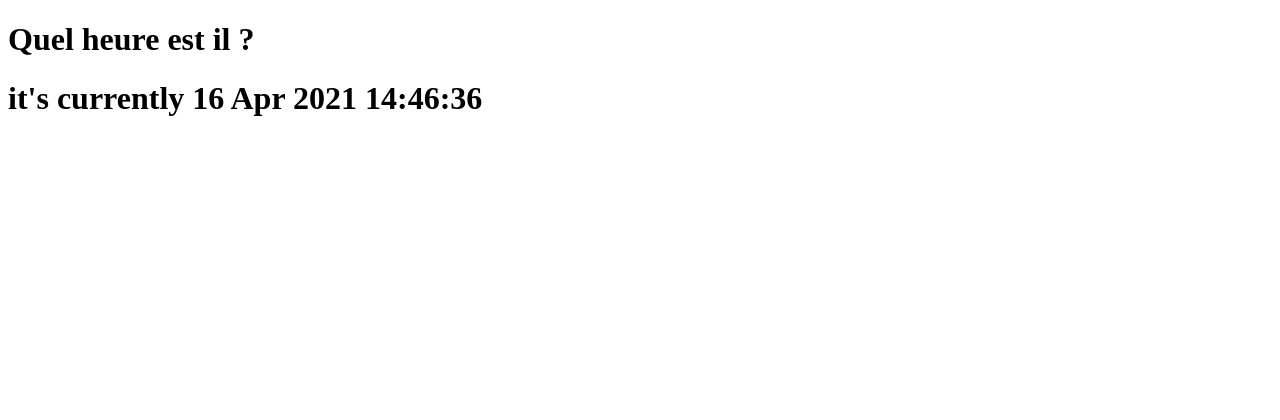
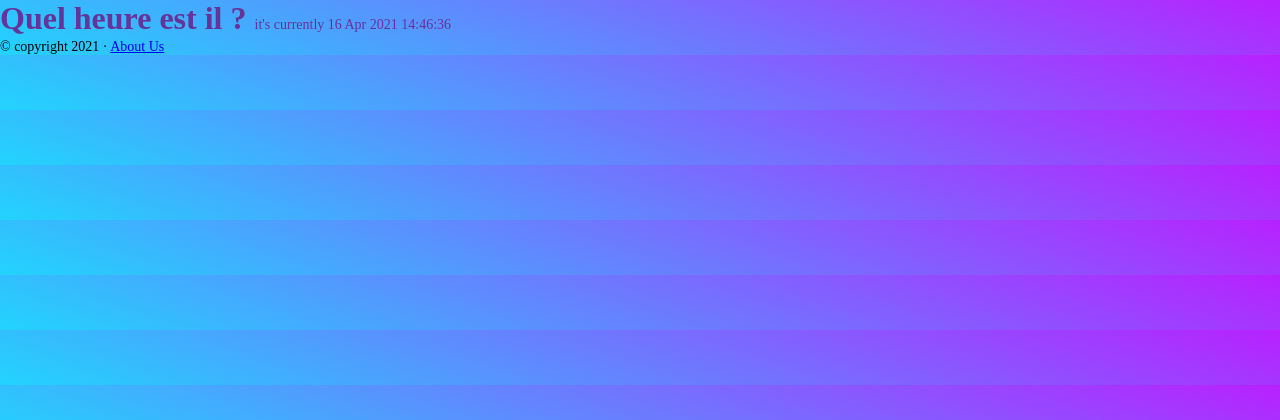
Before and after one commit to ninjanoir/tabesto, a Symfony app: template templates/pages/home.html.twig in a window 1280 px wide. Shown: the top 420 px of the page. Run offline with Twig, Linux system fonts and the light colour scheme; the template is opened without the code that fills it, so the values that code supplies are empty; some libraries are stand-ins or nearby versions.

Commit message:
add config to twig

```diff
--- a/composer.json
+++ b/composer.json
@@ -8,6 +8,7 @@
         "ext-ctype": "*",
         "ext-iconv": "*",
         "doctrine/annotations": "^1.12",
+        "symfony/asset": "5.2.*",
         "symfony/console": "5.2.*",
         "symfony/dotenv": "5.2.*",
         "symfony/flex": "^1.3.1",
--- /dev/null
+++ b/public/css/main.css
@@ -0,0 +1,26 @@
+* {
+	margin: 0;
+	padding: 0;
+	box-sizing: border-box;
+}
+
+body {
+	background-color: #21d4fd;
+	background-image: linear-gradient(19deg, #21d4fd 0%, #b721ff 100%);
+}
+
+.heading-primary {
+	color: rebeccapurple;
+}
+
+.sub-heading {
+	font-size: 14px;
+	font-weight: 100;
+}
+
+/* footer style */
+
+footer p span {
+	font-size: 14px;
+	font-weight: 100;
+}
--- a/src/Controller/PagesController.php
+++ b/src/Controller/PagesController.php
@@ -14,7 +14,6 @@ class PagesController extends AbstractController
      */
     public function home(): Response
     {
-        $now = new DateTime();
-        return $this->render('pages/home.html.twig', ['now' => $now]);
+        return $this->render('pages/home.html.twig');
     }
 }
--- a/templates/pages/home.html.twig
+++ b/templates/pages/home.html.twig
@@ -1,10 +1,33 @@
 {% extends './base.html.twig' %}
 
-{% block body %}
+{% block stylesheets %}
+
+	<link href="{{ asset('css/main.css') }}" type="text/css" rel="stylesheet"/>
+
+{% endblock %}
 
 
-<h1 class="heading-primary">Quel heure est il ?<h1>
+{% block body %}
+	<h1 class="heading-primary">
+		<span class="heading">
+			Quel heure est il ?
+		</span>
 
-<span>it's currently {{ now | date('d M Y H:i:s')}}</span>
+		<span class="sub-heading">
+			it's currently
+			{{ 'now' | date('d M Y H:i:s')}}
+		</span>
+	</h1>
+
+
+	<footer>
+		<p>
+			<span>&copy; copyright
+				{{'now' | date('Y')}}
+				&middot;
+				<a href="#">About Us</a>
+			</span>
+		</p>
+	</footer>
 
 {% endblock %}
```
Also changed, not shown: 3 other files.
